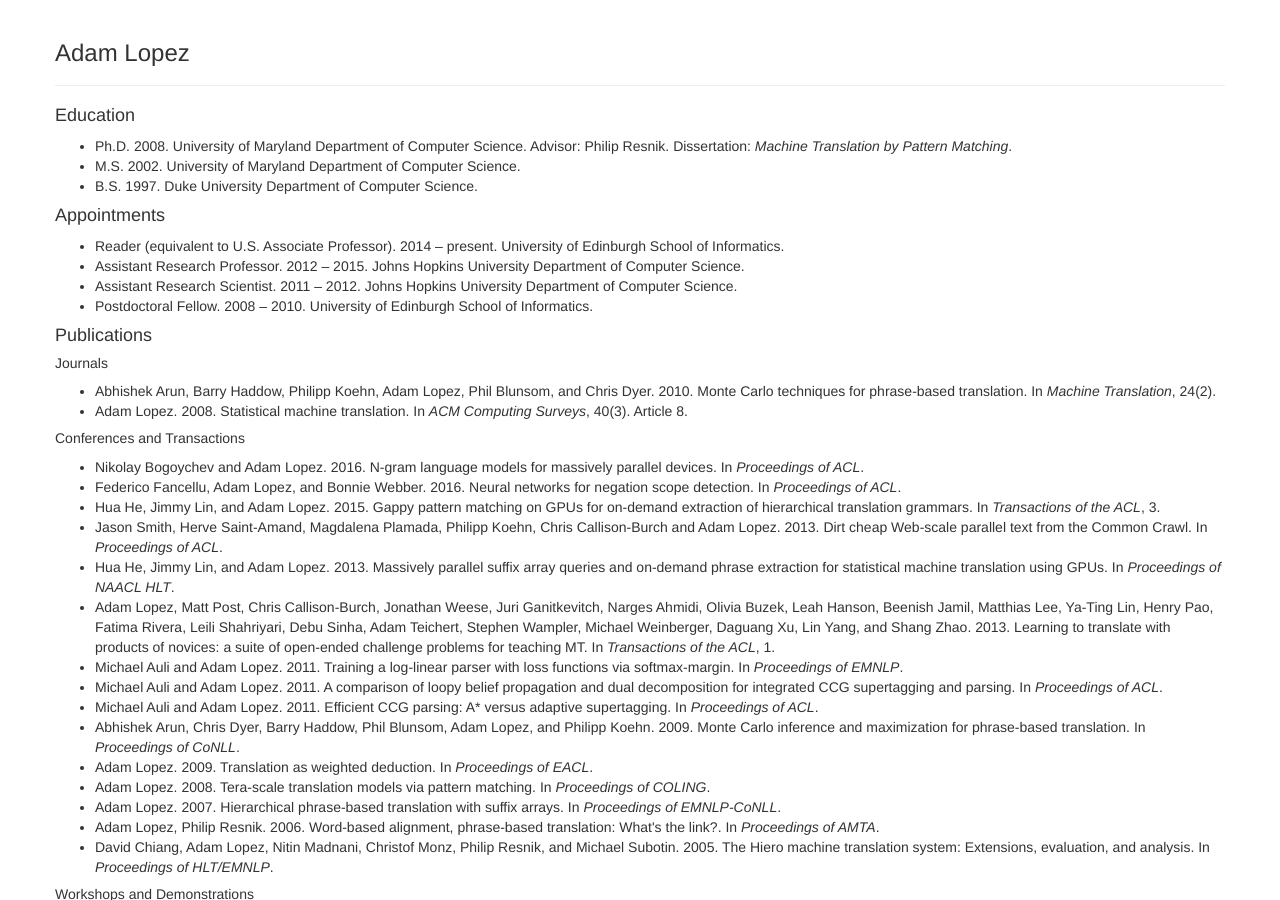
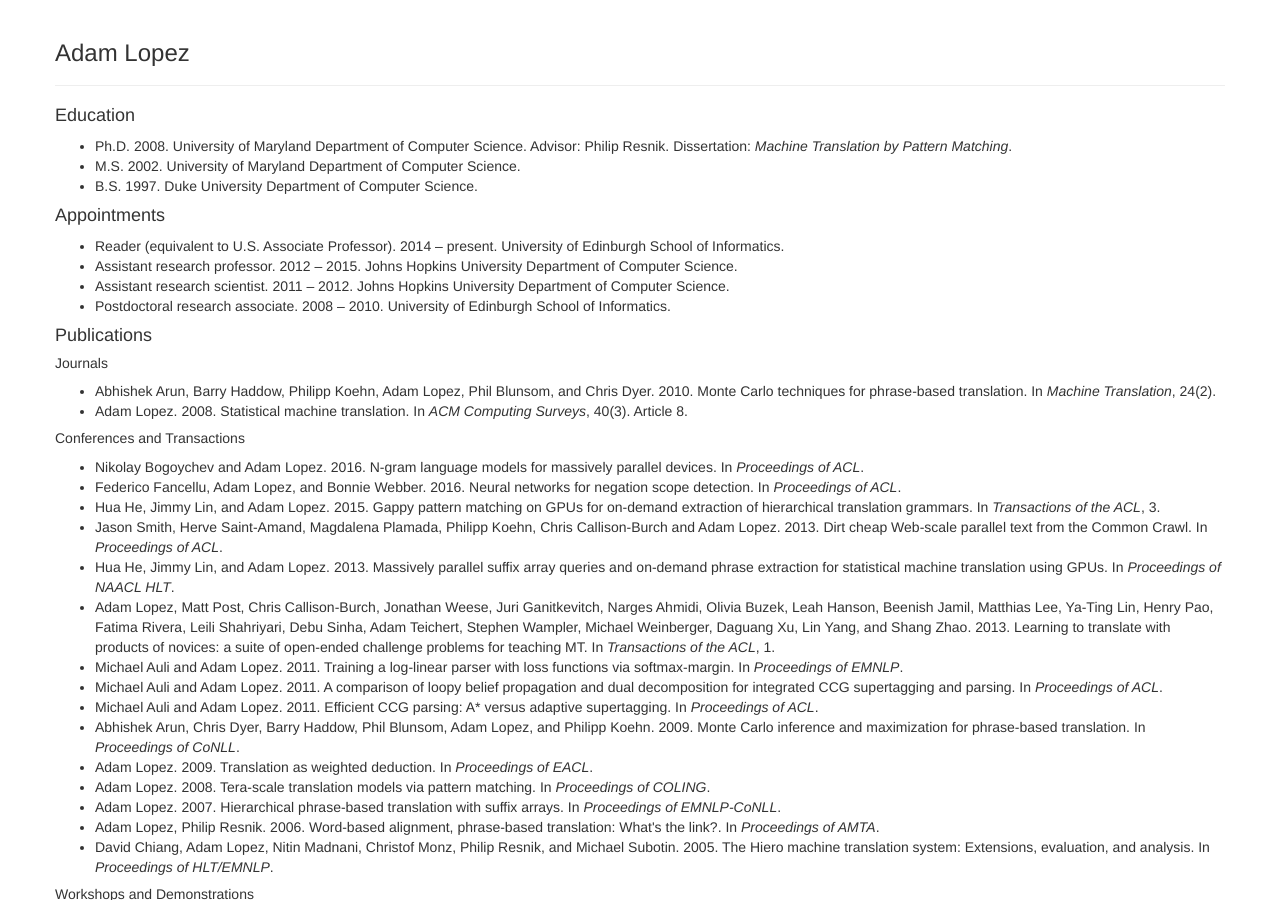
Before and after one commit to alopez/alopez.github.com, a Jekyll site: the page built from cv.html, in a window 1280 px wide and 900 px high. Built offline with Jekyll 4.4.1, drawn with Linux system fonts in a browser that asks for light colours.

Commit message:
update cv

```diff
--- a/cv.html
+++ b/cv.html
@@ -25,15 +25,15 @@ before-pubs:
         year: 2014 &ndash; present
         detail: University of Edinburgh School of Informatics
       -
-        title: Assistant Research Professor
+        title: Assistant research professor
         year: 2012 &ndash; 2015
         detail: Johns Hopkins University Department of Computer Science
       -
-        title: Assistant Research Scientist
+        title: Assistant research scientist
         year: 2011 &ndash; 2012
         detail: Johns Hopkins University Department of Computer Science
       -
-        title: Postdoctoral Fellow
+        title: Postdoctoral research associate
         year: 2008 &ndash; 2010
         detail: University of Edinburgh School of Informatics
 after-pubs:
```
